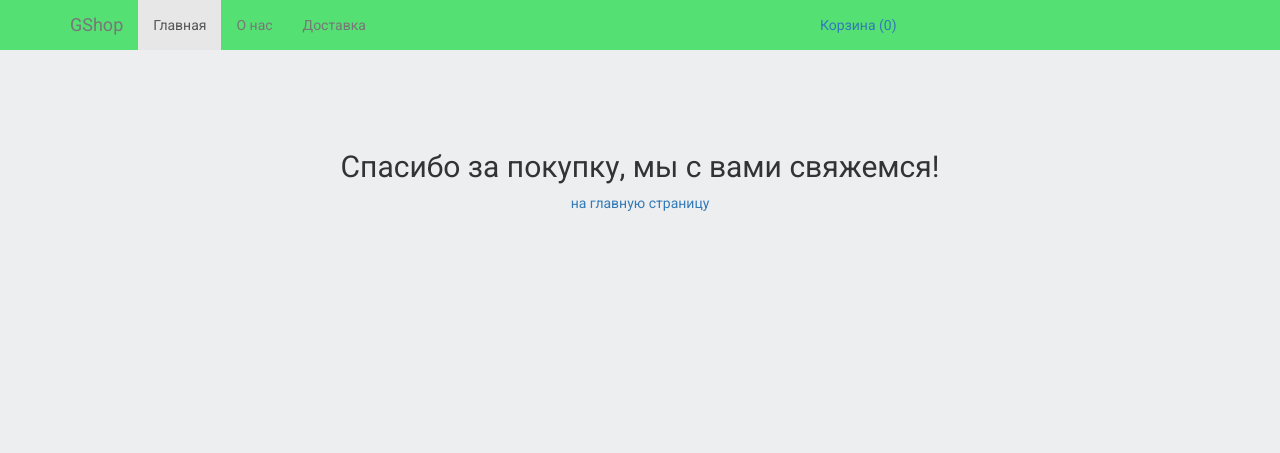
After one commit to playrus/site_final, a Django app: page /purchase/ in a window 1280 px wide. The commit adds this page. Shown: the top 453 px of the page. Run offline with Django 3.2, Linux system fonts and the light colour scheme; data comes from the database, SQL or seed files in the repository; both versions use the stored data as it was after the commit; some libraries are stand-ins or nearby versions.

Commit message:
add purchase page

```diff
--- a/example/urls.py
+++ b/example/urls.py
@@ -4,6 +4,6 @@ from . import views
 urlpatterns = [
      url(r'^$', views.home, name='home'),
      url(r'land/', views.index, name = 'index'),
-     url('about/', views.about),
-     url('delivery/', views.delivery),
+     url(r'about/', views.about),
+     url(r'delivery/', views.delivery),
 ]
--- a/mysite/settings.py
+++ b/mysite/settings.py
@@ -117,7 +117,6 @@ USE_L10N = True
 
 USE_TZ = True
 
-
 # Static files (CSS, JavaScript, Images)
 # https://docs.djangoproject.com/en/3.0/howto/static-files/
 
--- a/orders/urls.py
+++ b/orders/urls.py
@@ -4,4 +4,5 @@ from . import views
 urlpatterns = [
     url(r'^basket_adding/$', views.basket_adding, name='basket_adding'),
     url(r'^checkout/$', views.checkout, name='checkout'),
+    url(r'purchase/$', views.purchase),
 ]
--- a/orders/views.py
+++ b/orders/views.py
@@ -18,7 +18,7 @@ def basket_adding(request):
         ProductInBasket.objects.filter(id=product_id).update(is_active=False)
     else:
         new_product, created = ProductInBasket.objects.get_or_create(session_key=session_key, product_id=product_id,
-                                                    order=None,  is_active=True, defaults={"nmb": nmb})
+                                                  order=None,    is_active=True, defaults={"nmb": nmb})
         if not created:
             print ("not created")
             new_product.nmb += int(nmb)
@@ -81,3 +81,7 @@ def checkout(request):
         else:
             print("no")
     return render(request, 'orders/checkout.html', locals())
+
+def purchase(request):
+
+    return render(request, "orders/purchase.html", locals())
--- a/static/static_dev/css/style.css
+++ b/static/static_dev/css/style.css
@@ -119,3 +119,9 @@ html, body{
     max-width: 100%;
     height: 230px;
 }
+
+.aft-pur{
+    margin-top: 100px;
+    text-align: center;
+
+}
--- a/static/static_dev/js/scripts.js
+++ b/static/static_dev/js/scripts.js
@@ -24,10 +24,13 @@ $(document).ready(function(){
             cache: true,
             success: function (data) {
                console.log("OK");
+               console.log("2");
                console.log(data.products_total_nmb);
+               console.log("2");
                if (data.products_total_nmb || data.products_total_nmb == 0){
                   $('#basket_total_nmb').text("("+data.products_total_nmb+")");
                    console.log(data.products);
+
                    $('.basket-items ul').html("");
                    $.each(data.products, function(k, v){
                       $('.basket-items ul').append('<li>'+ v.name+', ' + v.nmb + 'шт. ' + 'по ' + v.price_per_item + 'грн  ' +
@@ -35,7 +38,6 @@ $(document).ready(function(){
                           '</li>');
                    });
                }
-
              },
             error: function(){
                 console.log("error")
--- a/templates/base.html
+++ b/templates/base.html
@@ -20,10 +20,13 @@
 
     <div class="wrapper">
         <div class="wrapper-content">
+
             {% include 'navbar.html' %}
 
             {% block content %}
             {% endblock content %}
+
+            <form action="" data-product_id = "{{ product_in_basket.id }}" class=" delete-item ">{% csrf_token %}</form>
         </div>
 
     </div>
--- a/templates/navbar.html
+++ b/templates/navbar.html
@@ -7,13 +7,13 @@
         <div id="navbar" class="navbar-collapse collapse">
           <ul class="nav navbar-nav">
             <li class="active"><a href="/">Главная</a></li>
-            <li><a href="about">О нас</a></li>
-            <li><a href="delivery">Доставка</a></li>
+            <li><a href="/about/">О нас</a></li>
+            <li><a href="/delivery/">Доставка</a></li>
           </ul>
           <ul class="nav navbar-nav navbar-right">
             <li>
               <div class="basket-container">
-                <a href="checkout">Корзина <span id="basket_total_amount"></span><span id="basket_total_nmb">
+                <a href="/checkout/">Корзина <span id="basket_total_amount"></span><span id="basket_total_nmb">
                   {% if products_total_nmb %}
                     ({{ products_total_nmb }})
                   {% else %}
@@ -24,12 +24,13 @@
                   <ul>
                     {% for product_in_basket in products_in_basket %}
                       <li>
-                        <form action="{% url 'basket_adding' %}" id="form_buying_product">{% csrf_token %}
+                        <form action="" id="" class="">{% csrf_token %}
                         {{ product_in_basket.product.name }}
                         {{ product_in_basket.nmb }} шт. по
                         {{ product_in_basket.price_per_item }} руб.
                         <a class="delete-item" href="" data-product_id = "{{ product_in_basket.id }}">x</a>
                         </form>
+
                       </li>
                     {% endfor %}
                   </ul>
--- a/templates/orders/checkout.html
+++ b/templates/orders/checkout.html
@@ -11,7 +11,7 @@
                     <h5 class="text-center">Общая стоимость: {{ request.session.basket.total_amount }} грн </h5>
                             {{ request.session.basket.products }}
 
-                    <form class="form-horizontal" method="post">{% csrf_token %}
+                    <form class="form-horizontal"  method="post">{% csrf_token %}
 
                             <div class="form-group">
                                 <div class="col-lg-4">
--- /dev/null
+++ b/templates/orders/purchase.html
@@ -0,0 +1,11 @@
+{% extends 'base.html' %}
+{% load static %}
+
+
+{% block content %}
+<div class="aft-pur">
+    <h2 class="aft-pur">Спасибо за покупку, мы с вами свяжемся!</h2>
+    <a href="/">на главную страницу</a>
+</div>
+
+{% endblock %}
```
Also changed, not shown: orders/models.py (+4 -4 lines), db.sqlite3. Lines whose indentation alone changed are shown as unchanged.
